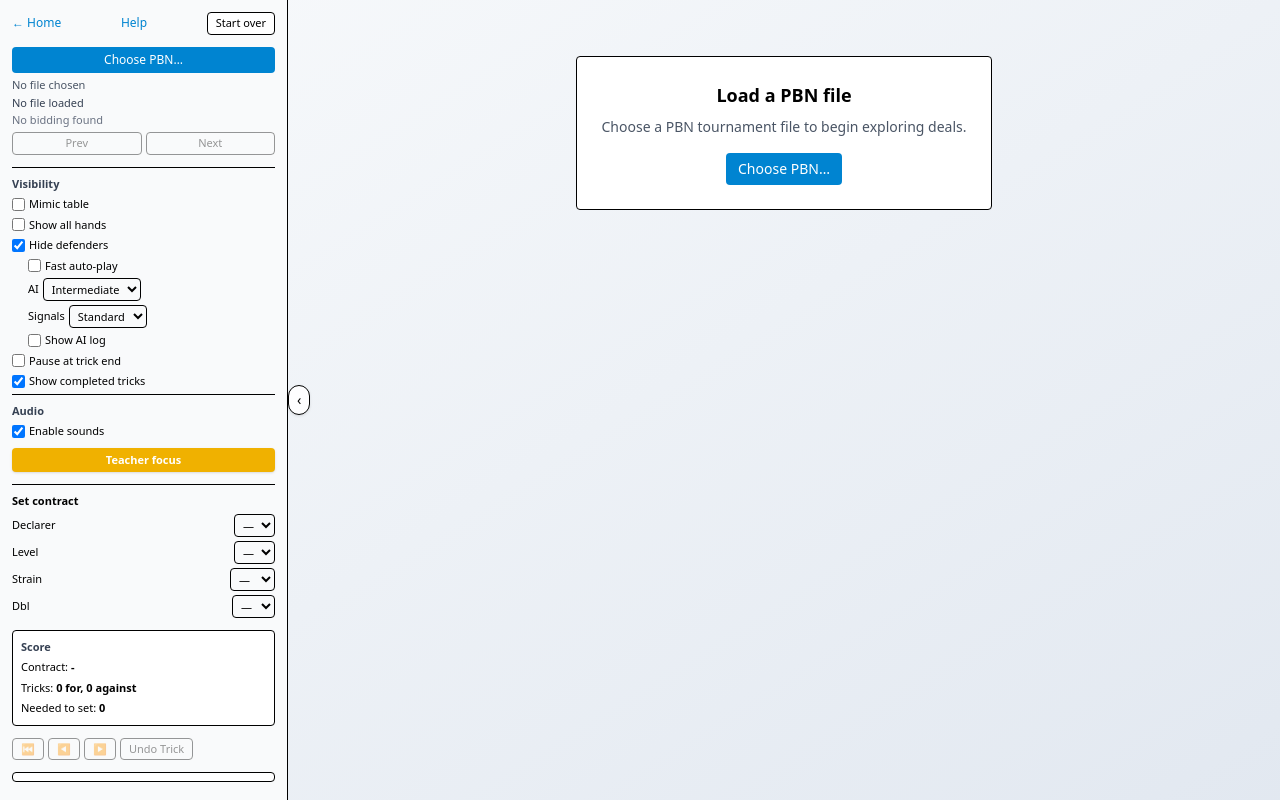
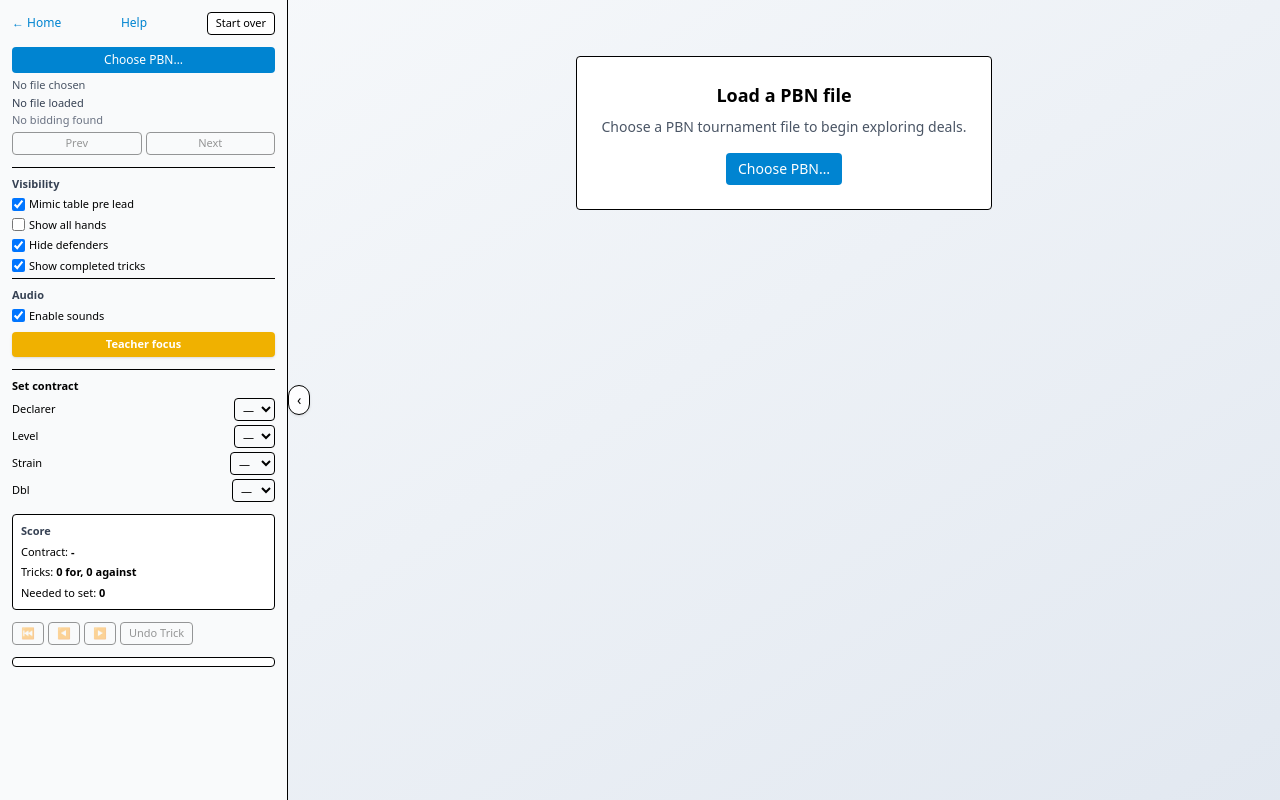
Before and after one commit to drmarkoconnor/ralph-app, a React (Vite) app in the folder ralph-react/: page /player in a window 1280 px wide. Built offline with nearby package versions, Linux system fonts and the light colour scheme.

Commit message:
logic play

```diff
--- a/ralph-react/src/DragDropCards.jsx
+++ b/ralph-react/src/DragDropCards.jsx
@@ -25,6 +25,7 @@ import {
 	getCachedGrid,
 } from './lib/makeableGridWorker'
 import { settings } from './lib/settings'
+import cardPngUrl from './lib/cardImage'
 
 // Deck suit order: Clubs, Diamonds, Hearts, Spades (traditional CDHS)
 const suits = [
@@ -1482,9 +1483,9 @@ export default function DragDropCards({ meta, setMeta }) {
 	}
 
 	const CARD_DECK =
-		'rounded-lg shadow-md cursor-pointer select-none transition-all duration-150 font-serif w-[48px] h-[72px] flex flex-col items-center justify-center border border-neutral-300 bg-[#FFF8E7]'
+		'rounded-lg shadow-md cursor-pointer select-none transition-all duration-150 w-[48px] h-[72px] flex items-center justify-center border border-neutral-300 bg-white'
 	const CARD_BUCKET =
-		'rounded-md shadow cursor-pointer select-none transition-all duration-150 font-serif w-[40px] h-[60px] flex flex-col items-center justify-center border border-neutral-300 bg-[#FFF8E7]'
+		'rounded-md shadow cursor-pointer select-none transition-all duration-150 w-[40px] h-[60px] flex items-center justify-center border border-neutral-300 bg-white'
 
 	const renderFace = (card, largeCenter = false) => {
 		const isA = card.rank === 'A'
@@ -2351,15 +2352,20 @@ export default function DragDropCards({ meta, setMeta }) {
 									onDragStart={(e) => onDragStartDeck(e, card)}
 									onDragEnd={onDragEnd}
 									onClick={() => toggleSelect(card.id)}
-									className={`rounded-lg shadow-md cursor-pointer select-none transition-all duration-150 font-serif w-[48px] h-[72px] flex flex-col items-center justify-center border border-neutral-300 bg-[#FFF8E7] ${
+									className={`${CARD_DECK} ${
 										isSelected
 											? 'ring-4 ring-yellow-300 scale-105'
 											: 'hover:scale-105'
-									}`}
+									} p-0`}
 									title={
 										hintsEnabled ? 'Click to select, drag to a seat' : undefined
 									}>
-									{renderFace(card, true)}
+									<img
+										src={cardPngUrl(card.suit, card.rank)}
+										alt={`${card.rank} of ${card.suit}`}
+										className="w-full h-full object-contain pointer-events-none select-none"
+										draggable={false}
+									/>
 								</div>
 							)
 						})}
--- /dev/null
+++ b/ralph-react/src/lib/cardImage.js
@@ -0,0 +1,41 @@
+// Helper to resolve PNG card asset URLs with stable bundler support
+// Usage: cardPngUrl('Spades', 'A') -> <img src={.../assets/cards/spades_ace.png} />
+
+const rankKey = (r) => {
+  const up = String(r).toUpperCase()
+  if (up === 'T' || up === '10') return '10'
+  if (up === 'J') return 'jack'
+  if (up === 'Q') return 'queen'
+  if (up === 'K') return 'king'
+  if (up === 'A') return 'ace'
+  // 2..9 (or already numeric string)
+  return up.toLowerCase()
+}
+
+const suitKey = (s) => {
+  const up = String(s).toLowerCase()
+  // Accept singular/plural/case variants and map to asset folder naming
+  if (up.startsWith('spade')) return 'spades'
+  if (up.startsWith('heart')) return 'hearts'
+  if (up.startsWith('diamond')) return 'diamonds'
+  if (up.startsWith('club')) return 'clubs'
+  return up
+}
+
+export function cardPngUrl(suit, rank) {
+  const file = `${suitKey(suit)}_${rankKey(rank)}.png`
+  const url = IMAGES[file]
+  return url || ''
+}
+
+export default cardPngUrl
+
+// Eagerly import all PNGs in the cards folder so lookups can be dynamic by filename
+const modules = import.meta.glob('../assets/cards/*.png', { eager: true })
+const IMAGES = {}
+for (const [path, mod] of Object.entries(modules)) {
+  const parts = path.split('/')
+  const fname = parts[parts.length - 1]
+  // Vite exposes the URL at mod.default
+  IMAGES[fname] = mod && mod.default ? mod.default : ''
+}
--- a/ralph-react/src/pages/Player.jsx
+++ b/ralph-react/src/pages/Player.jsx
@@ -287,9 +287,6 @@ function CardSlot({
 				className={`${dims.w} ${dims.h} rounded-xl border bg-white/90 shadow-inner`}
 			/>
 		)
-	const isRed = it.card.suit === 'Hearts' || it.card.suit === 'Diamonds'
-	const suitColor = isRed ? 'text-rose-600' : 'text-slate-800'
-	const isFace = ['J', 'Q', 'K'].includes(it.card.rank)
 	const rotateClass = tilt
 		? seat === 'E'
 			? 'rotate-6'
@@ -297,6 +294,9 @@ function CardSlot({
 			? '-rotate-6'
 			: ''
 		: ''
+		const isRed = it.card.suit === 'Hearts' || it.card.suit === 'Diamonds'
+		const suitColor = isRed ? 'text-rose-600' : 'text-slate-800'
+		const isFace = ['J', 'Q', 'K'].includes(it.card.rank)
 		const borderClass = isRed ? 'border-rose-200' : 'border-slate-200'
 		return (
 			<div
@@ -646,13 +646,8 @@ export default function Player() {
 	const [manualStrain, setManualStrain] = useState('')
 	const [manualDbl, setManualDbl] = useState('')
 
-	const [visibilityMode, setVisibilityMode] = useState('hidden')
+	const [visibilityMode, setVisibilityMode] = useState('mimic')
 	const [hideDefenders, setHideDefenders] = useState(true)
-	const [fastAutoDef, setFastAutoDef] = useState(false)
-	const [aiDifficulty, setAiDifficulty] = useState('Intermediate')
-	const [signalMode, setSignalMode] = useState('Standard')
-	const [showAiLog, setShowAiLog] = useState(false)
-	const [pauseAtTrickEnd, setPauseAtTrickEnd] = useState(false)
 
 	const [remaining, setRemaining] = useState(null)
 	const [trick, setTrick] = useState([])
@@ -669,7 +664,7 @@ export default function Player() {
 	const [lastTrickPreview, setLastTrickPreview] = useState(null)
 	const [lastAutoSeat, setLastAutoSeat] = useState(null)
 	const [lastAutoPlay, setLastAutoPlay] = useState(null)
-	const [aiLogs, setAiLogs] = useState([])
+	// AI logs and controls removed
 	const [showCompletedTricks, setShowCompletedTricks] = useState(true)
 	const [teacherFocus, setTeacherFocus] = useState(false)
 	const [actualWinners, setActualWinners] = useState(null)
@@ -687,28 +682,12 @@ export default function Player() {
 	const collapseSidebar = teacherFocus || playStarted || sidebarCollapsed
 
 	const playIdxRef = useRef(0)
-	const pauseRef = useRef(false)
+	// removed pause-at-trick-end; always animate briefly
 	const fileRef = useRef(null)
 	const initialTrumpRef = useRef(null)
 	const audioCtxRef = useRef(null)
 
-	// Ensure AI log is off by default on first mount (in case state is retained across HMR or navigation)
-	useEffect(() => {
-		setShowAiLog(false)
-	}, [])
-
-	// Also turn AI log off when a new file is loaded or the deals set changes
-	useEffect(() => {
-		setShowAiLog(false)
-	}, [selectedName])
-
-	useEffect(() => {
-		setShowAiLog(false)
-	}, [deals?.length])
-
-	useEffect(() => {
-		setShowAiLog(false)
-	}, [index])
+	// removed AI log state and toggles
 
 	// --- Audio helpers ---
 	const ensureAudio = useCallback(() => {
@@ -915,8 +894,9 @@ export default function Player() {
 		setCompletedTrickList([])
 		setPlayIdx(0)
 		setFlashWinner(null)
-		setVisibilityMode('hidden')
+	setVisibilityMode('mimic')
 	setHideDefenders(true)
+	setShowCompletedTricks(true)
 	setPlayStarted(false)
 	}, [
 		hands,
@@ -1125,11 +1105,9 @@ export default function Player() {
 				return v
 			})
 			if (r.winner) {
-				// Always trigger a brief winner flash for animation; if pause is enabled, keep it until user proceeds
+				// Always trigger a brief winner flash for animation
 				setFlashWinner(r.winner)
-				if (!pauseRef.current) {
 				setTimeout(() => setFlashWinner(null), 800)
-				}
 				if (effDeclarer) {
 					if (isDeclarerSide(r.winner, effDeclarer)) playTing()
 					else playKlaxon()
@@ -1277,20 +1255,10 @@ export default function Player() {
 						reason: sel.reason,
 						ts: Date.now(),
 					})
-					setAiLogs((l) =>
-						[
-							...l,
-							{
-								id: Date.now() + Math.random().toString(36).slice(2, 6),
-								seat: turnSeat,
-								text: `${turnSeat} ${sel.card.rank}${sel.card.suit[0]} – ${sel.reason}`,
-							},
-						].slice(-40)
-					)
 				}
 				autoPlayRef.current = false
 			},
-			fastAutoDef ? 120 : 420
+			420
 		)
 		return () => {
 			clearTimeout(timer)
@@ -1302,7 +1270,6 @@ export default function Player() {
 		visibilityMode,
 		turnSeat,
 		effDeclarer,
-		fastAutoDef,
 		selectDefenderCard,
 		onPlayCard,
 		playStarted,
@@ -1395,6 +1362,7 @@ export default function Player() {
 				setManualLevel('')
 				setManualStrain('')
 				setManualDbl('')
+				if (fileRef.current) fileRef.current.value = ''
 			} catch (err) {
 				console.error(err)
 			}
@@ -1442,10 +1410,11 @@ export default function Player() {
 		setDeals([])
 		setIndex(0)
 		setSelectedName('')
-		setVisibilityMode('hidden')
+		setVisibilityMode('mimic')
 		setHideDefenders(true)
-		setShowAiLog(false)
 		setLastTrickPreview(null)
+		setShowCompletedTricks(true)
+		if (fileRef.current) fileRef.current.value = ''
 	}
 
 	// Escape key exits teacher focus mode
@@ -1590,7 +1559,7 @@ export default function Player() {
 								else if (visibilityMode === 'mimic') setVisibilityMode('hidden')
 							}}
 						/>{' '}
-						<span>Mimic table</span>
+						<span>Mimic table pre lead</span>
 					</label>
 					<label className="flex items-center gap-1">
 						<input
@@ -1611,58 +1580,7 @@ export default function Player() {
 						/>{' '}
 						<span>Hide defenders</span>
 					</label>
-					{hideDefenders && (
-						<div className="ml-4 flex flex-col gap-1">
-							<label className="flex items-center gap-1">
-								<input
-									type="checkbox"
-									checked={fastAutoDef}
-									onChange={(e) => setFastAutoDef(e.target.checked)}
-								/>{' '}
-								<span>Fast auto-play</span>
-							</label>
-							<label className="flex items-center gap-1">
-								<span>AI</span>
-								<select
-									value={aiDifficulty}
-									onChange={(e) => setAiDifficulty(e.target.value)}
-									className="border rounded px-1 py-0.5">
-									<option>Basic</option>
-									<option>Intermediate</option>
-									<option>Advanced</option>
-								</select>
-							</label>
-							<label className="flex items-center gap-1">
-								<span>Signals</span>
-								<select
-									value={signalMode}
-									onChange={(e) => setSignalMode(e.target.value)}
-									className="border rounded px-1 py-0.5">
-									<option value="Standard">Standard</option>
-									<option value="LowEnc">LowEnc</option>
-								</select>
-							</label>
-							<label className="flex items-center gap-1">
-								<input
-									type="checkbox"
-									checked={showAiLog}
-									onChange={(e) => setShowAiLog(e.target.checked)}
-								/>{' '}
-								<span>Show AI log</span>
-							</label>
-						</div>
-					)}
-					<label className="flex items-center gap-1">
-						<input
-							type="checkbox"
-							checked={pauseAtTrickEnd}
-							onChange={(e) => {
-								setPauseAtTrickEnd(e.target.checked)
-								pauseRef.current = e.target.checked
-							}}
-						/>{' '}
-						<span>Pause at trick end</span>
-					</label>
+					{/* removed AI/signal/log/fast options and pause-at-trick-end */}
 					<label className="flex items-center gap-1">
 						<input
 							type="checkbox"
@@ -1793,24 +1711,6 @@ export default function Player() {
 				{showCompletedTricks && (
 					<div className="rounded border bg-white p-1 text-[10px] max-h-60 overflow-auto">
 						<CompletedTricks tricks={completedTrickList} />
-					</div>
-				)}
-				{showAiLog && hideDefenders && (
-					<div className="flex-1 overflow-auto rounded border bg-white p-1 text-[10px]">
-						<div className="font-semibold mb-1">AI Log</div>
-						<div className="space-y-0.5">
-							{aiLogs
-								.slice()
-								.reverse()
-								.map((l) => (
-									<div key={l.id} className="truncate">
-										<span className="font-mono text-[9px] text-gray-500 mr-1">
-											{l.seat}
-										</span>
-										{l.text}
-									</div>
-								))}
-						</div>
 					</div>
 				)}
 			</div>
```
Lines whose indentation alone changed are shown as unchanged.
